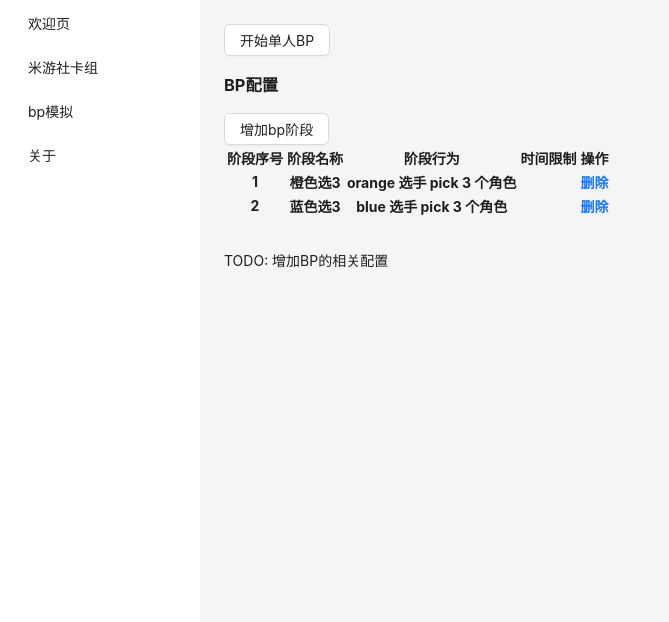
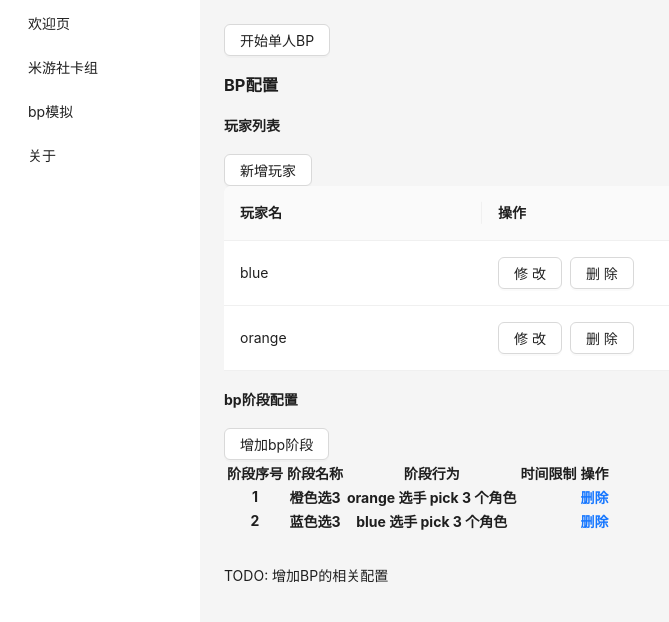
Before and after one commit to RadiumLS/7shengzhaohuan-web, a React (Create React App) app: page /bp in a window 1280 px wide. Shown: the top 622 px of the page, without its empty margins (0-669 px from the left). Built offline with nearby package versions, Linux system fonts and the light colour scheme.

Commit message:
增加玩家列表的展示

```diff
--- a/src/components/BanpickRule.tsx
+++ b/src/components/BanpickRule.tsx
@@ -1,6 +1,7 @@
-import { Button } from "antd";
+import { Button, List, Space, Table } from "antd";
 import { addBpPhase, delBpPhaseAt } from "../redux/banpickCharPool";
 import { useAppDispatch, useAppSelector } from "../redux/hooks";
+import { render } from '@testing-library/react';
 
 // 未来扩展一下i18n，先放个函数包一下
 const t = (i18n: string) => i18n;
@@ -8,14 +9,42 @@ const t = (i18n: string) => i18n;
 // BP规则组件
 function BanpickRule() {
   const bpRule = useAppSelector((state) => state.banpick.bpRule);
+  const bpPlayer = useAppSelector((state) => state.banpick.playerList);
   const dispatch = useAppDispatch();
   return <div>
     <h3>{t('BP配置')}</h3>
     <p className="bp-rule-wrapper">
+      <h4>{t('玩家列表')}</h4>
+      <Button onClick={() => alert('TODO: 弹出新增玩家框框')}>{t('新增玩家')}</Button>
+      <Table
+        pagination={false}
+        style={{
+          width: '50%'
+        }}
+        dataSource={bpPlayer}
+        // TODO: 增加玩家表格配置
+        columns={[{
+          dataIndex: 'name',
+          title: <b>玩家名</b>,
+          width: '50%',
+          render: (oneName) => <span>{oneName}</span>,
+        },{
+          dataIndex: 'action',
+          title: <b>操作</b>,
+          width: '50%',
+          render: (_, index) => <>
+            <Space>
+              <Button onClick={() => alert('TODO: 弹出修改玩家框框')}>{t('修改')}</Button>
+              <Button onClick={() => alert('TODO: 直接删除')}>{t('删除')}</Button>
+            </Space>
+          </>,
+        }]}
+      />
+      <h4>{t('bp阶段配置')}</h4>
       <Button onClick={() => dispatch(addBpPhase({
         name: '新增的bp阶段',
         type: "ban",
-        player: "blue",
+        player: { name: "blue" },
         count: 1
       })) }>{t('增加bp阶段')}</Button>
       <table>
@@ -33,7 +62,7 @@ function BanpickRule() {
           <tr>
             <th>{index + 1}</th>
             <th>{onePhase.name}</th>
-            <th>{`${onePhase.player} 选手 ${onePhase.type} ${onePhase.count} 个角色`}</th>
+            <th>{`${onePhase.player.name} 选手 ${onePhase.type} ${onePhase.count} 个角色`}</th>
             <th>{onePhase.timeLimit}</th>
             <th><a onClick={() => {
               dispatch(delBpPhaseAt(index));
--- a/src/redux/banpickCharPool.ts
+++ b/src/redux/banpickCharPool.ts
@@ -2,7 +2,15 @@ import { createSlice, CreateSliceOptions } from '@reduxjs/toolkit'
 import { PayloadAction } from '@reduxjs/toolkit/dist/createAction';
 import { CardInfo } from '../type/card';
 
-type Player = string;
+interface Player {
+  name: string,
+  nickName?: string,
+  color?: string,
+  // 头像
+  icon?: string,
+  uid?: string,
+  biliId?: string,
+};
 interface CharCard extends CardInfo {
   // 持有者
   owner?: Player,
@@ -33,8 +41,9 @@ interface BPPhase {
 interface BanpickState {
   // TODO: 考虑增加更多属性以方便进行持久化
   publicPool: CharPool,
+  playerList: Player[],
   playerPool: {
-    [key: Player]: CharPool,
+    [key: string]: CharPool,
   },
   // bp规则，是bp阶段的集合
   bpRule: BPPhase[],
@@ -44,12 +53,16 @@ let initialState: BanpickState = {
   bpRule: [{
     name: '橙色选3',
     type: 'pick',
-    player: 'orange',
+    player: {
+      name:'orange',
+    },
     count: 3,
-  },{
+  }, {
     name: '蓝色选3',
     type: 'pick',
-    player: 'blue',
+    player: {
+      name:'blue',
+    },
     count: 3,
   }],
   publicPool: {
@@ -63,7 +76,12 @@ let initialState: BanpickState = {
     orange: {
       chars: [],
     }
-  }
+  },
+  playerList: [{
+    name: 'blue',
+  }, {
+    name: 'orange',
+  }]
 };
 
 const banpickCharPoolSlice = createSlice({
```
